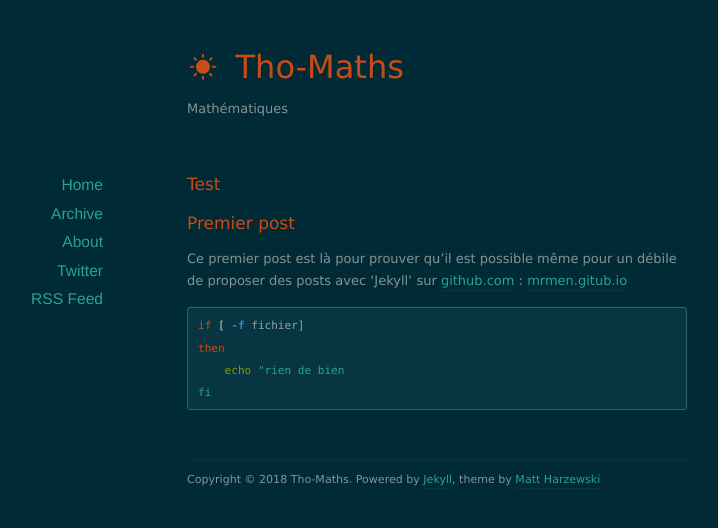
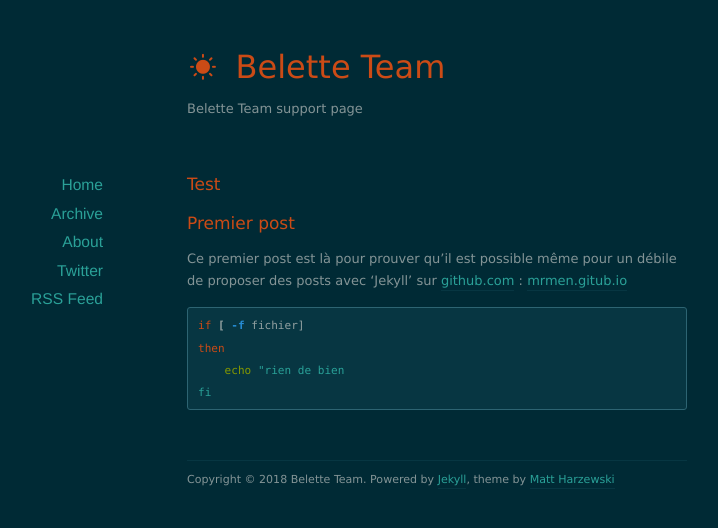
Before and after one commit to mrmen/mrmen.github.io, a Jekyll site: the page built from index.html, in a window 1280 px wide. Shown: the top 528 px of the page, without its empty margins (203-921 px from the left). Built offline with Jekyll 4.4.1, drawn with Linux system fonts in a browser that asks for light colours; nearby versions of some CDN libraries; the list of posts is cut into pages by our own code.

Commit message:
theme change

```diff
--- a/_config.yml
+++ b/_config.yml
@@ -1,7 +1,6 @@
-name: Tho-Maths
-url: http://thomaths.org
-description: Mathématiques
-
+name: Belette Team
+description: Belette Team support page
+theme: jekyll-theme-tactile
 permalink: /:year/:month/:day/:title/
 paginate: 10
 pygments: true
```
